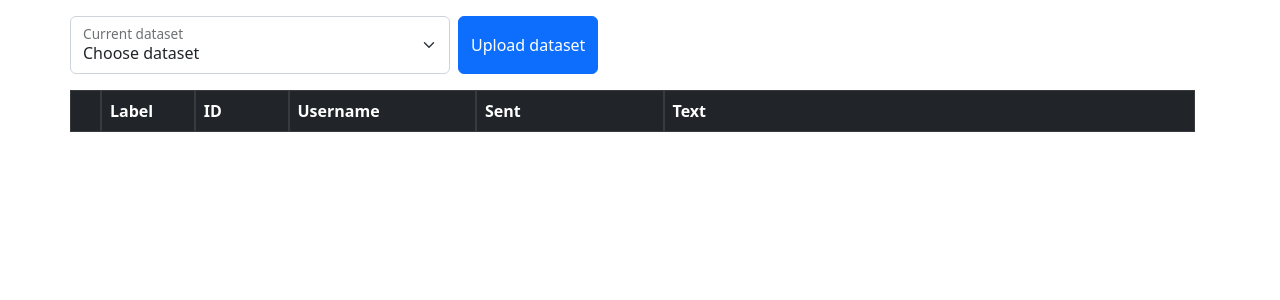
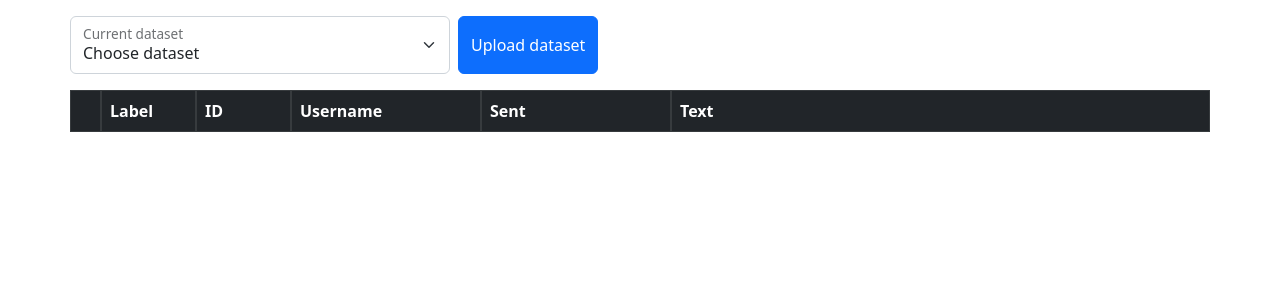
Before and after one commit to TurboGoose/CCA-web, a Flask app: template src/templates/viewer.html in a window 1280 px wide. Shown: the part 56-356 px from the top of the page. Run offline with Flask 3, Linux system fonts and the light colour scheme; the template is opened without the code that fills it, so the values that code supplies are empty; parts of the project's set-up code (start-up, migrations or seed data) failed here and were passed over.

Commit message:
Fix padding for table header

```diff
--- a/src/templates/viewer.html
+++ b/src/templates/viewer.html
@@ -221,7 +221,7 @@
 
 <div class="container mt-3 p-0">
     {% if data is not none %}
-        <div class="container" style="padding-right: 27px;">
+        <div class="container">
             <table class="table table-bordered mb-0">
                 <thead class="table mb-0 table-dark">
                 <tr class="row">
```
